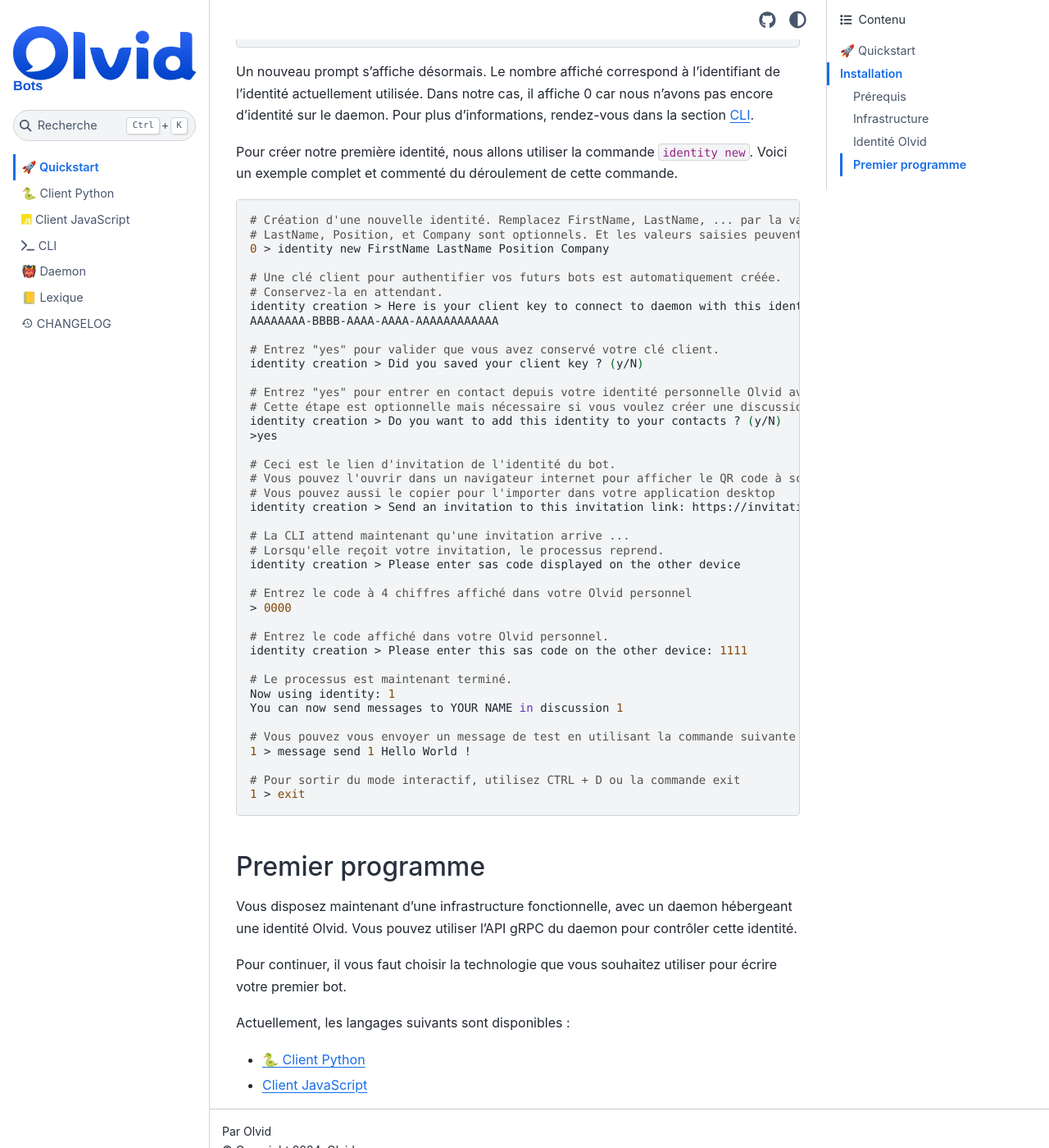
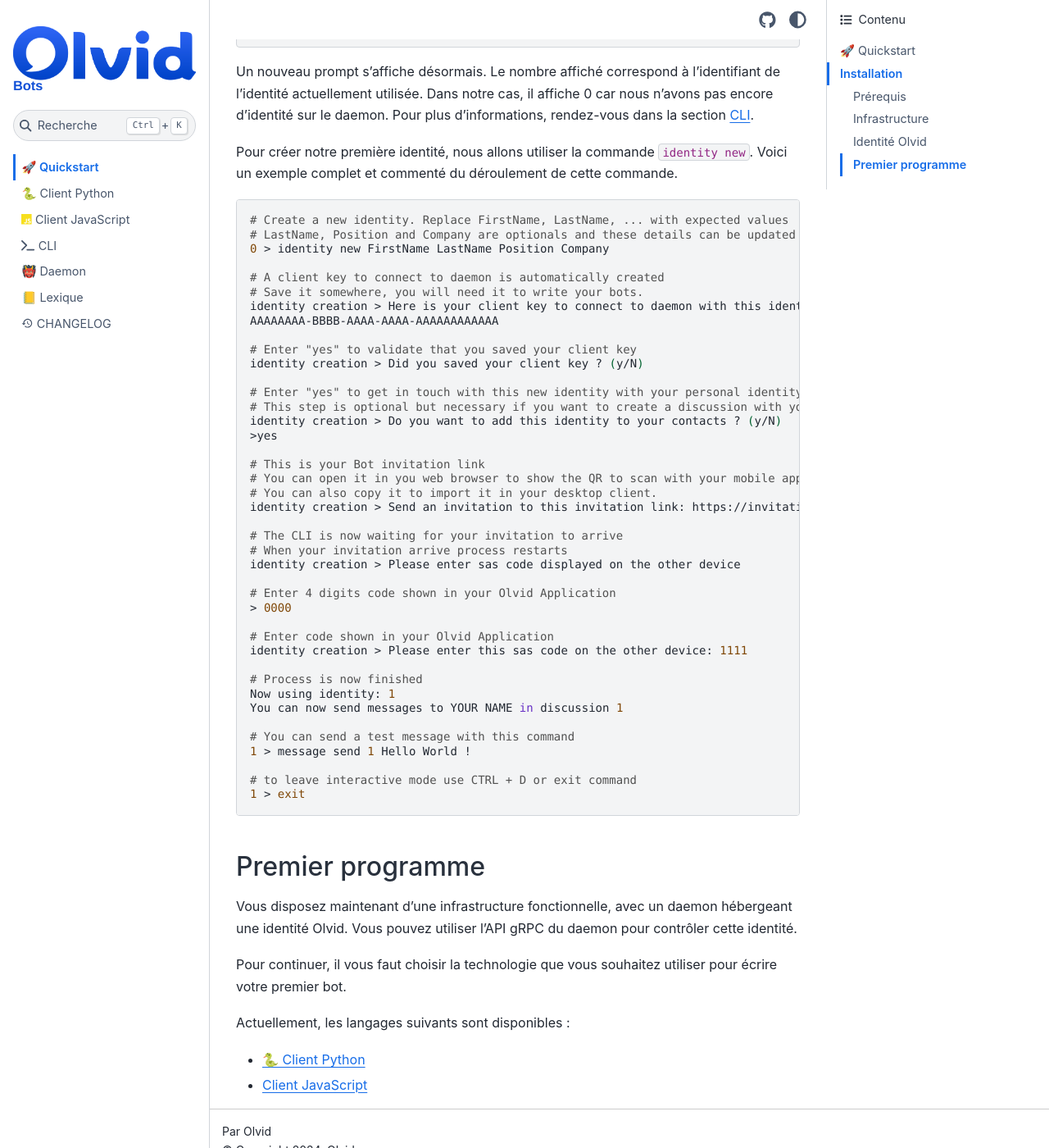
Before and after one commit to olvid-io/Olvid-Bot-Documentation, a Sphinx documentation site: the page built from source/index.md, in a window 1280 px wide and 1400 px high, scrolled down 2046 px. Shown: the whole window at 82% size. Built offline with Sphinx 7.4.7 and the Sphinx Book theme 1.1.4, drawn with Linux system fonts in a browser that asks for light colours; nearby versions of some CDN libraries; the version number could not be read and is left out.

Commit message:
- translated code comments from french to english in index.md - fix Makefile

````diff
--- a/source/index.md
+++ b/source/index.md
@@ -106,46 +106,46 @@ Voici un exemple complet et commenté du déroulement de cette commande.
 % TODO change this ... screen ...
 % TODO translate comments if we do not change this
 ```shell
-# Création d'une nouvelle identité. Remplacez FirstName, LastName, ... par la valeur souhaitée.
-# LastName, Position, et Company sont optionnels. Et les valeurs saisies peuvent être mises à jour plus tard.
+# Create a new identity. Replace FirstName, LastName, ... with expected values
+# LastName, Position and Company are optionals and these details can be updated later.
 0 > identity new FirstName LastName Position Company
 
-# Une clé client pour authentifier vos futurs bots est automatiquement créée.
-# Conservez-la en attendant.
+# A client key to connect to daemon is automatically created
+# Save it somewhere, you will need it to write your bots.
 identity creation > Here is your client key to connect to daemon with this identity:
 AAAAAAAA-BBBB-AAAA-AAAA-AAAAAAAAAAAA
 
-# Entrez "yes" pour valider que vous avez conservé votre clé client.
+# Enter "yes" to validate that you saved your client key
 identity creation > Did you saved your client key ? (y/N)
 
-# Entrez "yes" pour entrer en contact depuis votre identité personnelle Olvid avec cette nouvelle identité.
-# Cette étape est optionnelle mais nécessaire si vous voulez créer une discussion avec votre bot.
+# Enter "yes" to get in touch with this new identity with your personal identity in Olvid.
+# This step is optional but necessary if you want to create a discussion with your bot.
 identity creation > Do you want to add this identity to your contacts ? (y/N)
 >yes
 
-# Ceci est le lien d'invitation de l'identité du bot.
-# Vous pouvez l'ouvrir dans un navigateur internet pour afficher le QR code à scanner dans votre application mobile.
-# Vous pouvez aussi le copier pour l'importer dans votre application desktop
+# This is your Bot invitation link
+# You can open it in you web browser to show the QR to scan with your mobile application
+# You can also copy it to import it in your desktop client.
 identity creation > Send an invitation to this invitation link: https://invitation.olvid.io/#........
 
-# La CLI attend maintenant qu'une invitation arrive ...
-# Lorsqu'elle reçoit votre invitation, le processus reprend.
+# The CLI is now waiting for your invitation to arrive
+# When your invitation arrive process restarts
 identity creation > Please enter sas code displayed on the other device
 
-# Entrez le code à 4 chiffres affiché dans votre Olvid personnel
+# Enter 4 digits code shown in your Olvid Application
 > 0000
 
-# Entrez le code affiché dans votre Olvid personnel.
+# Enter code shown in your Olvid Application
 identity creation > Please enter this sas code on the other device: 1111
 
-# Le processus est maintenant terminé.
+# Process is now finished
 Now using identity: 1
 You can now send messages to YOUR NAME in discussion 1
 
-# Vous pouvez vous envoyer un message de test en utilisant la commande suivante
+# You can send a test message with this command
 1 > message send 1 Hello World !
 
-# Pour sortir du mode interactif, utilisez CTRL + D ou la commande exit
+# to leave interactive mode use CTRL + D or exit command
 1 > exit
 ```
 
````
Also changed, not shown: 1 other file.
